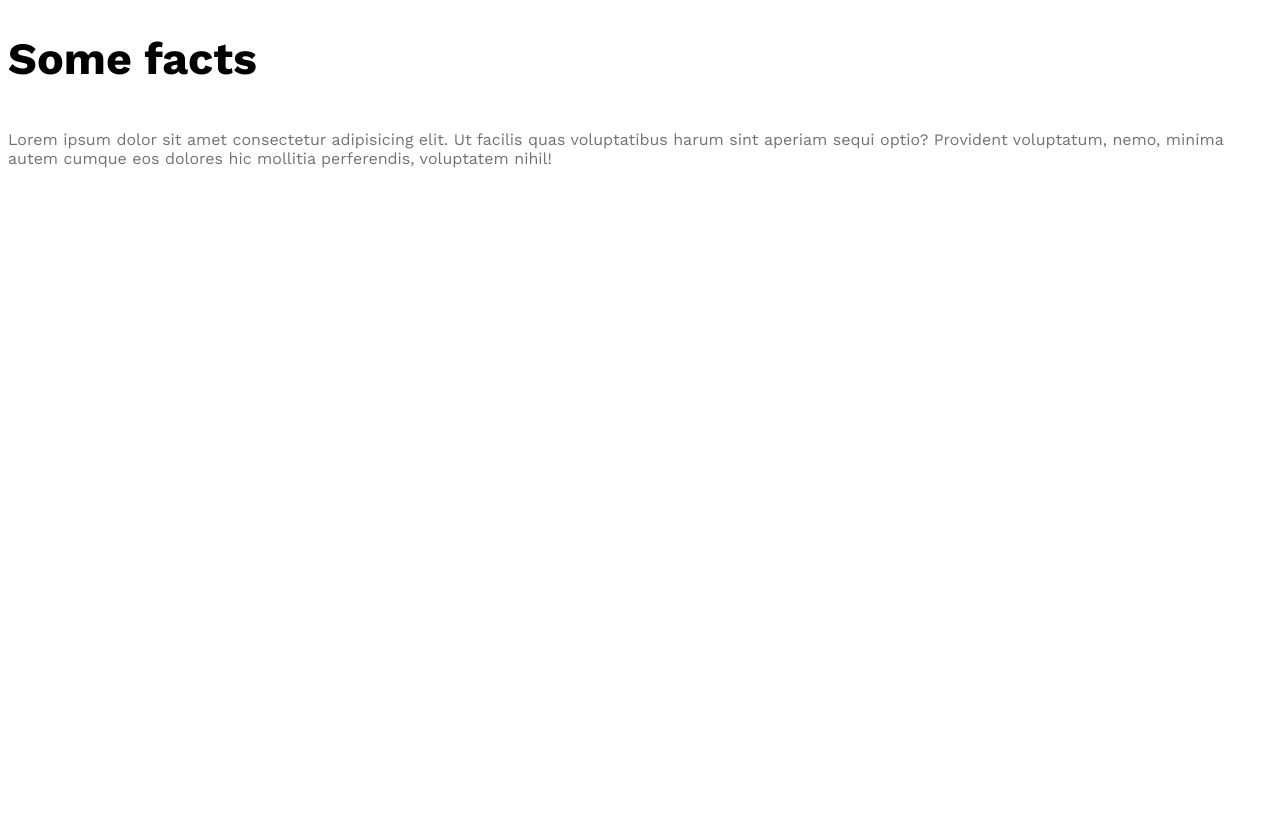
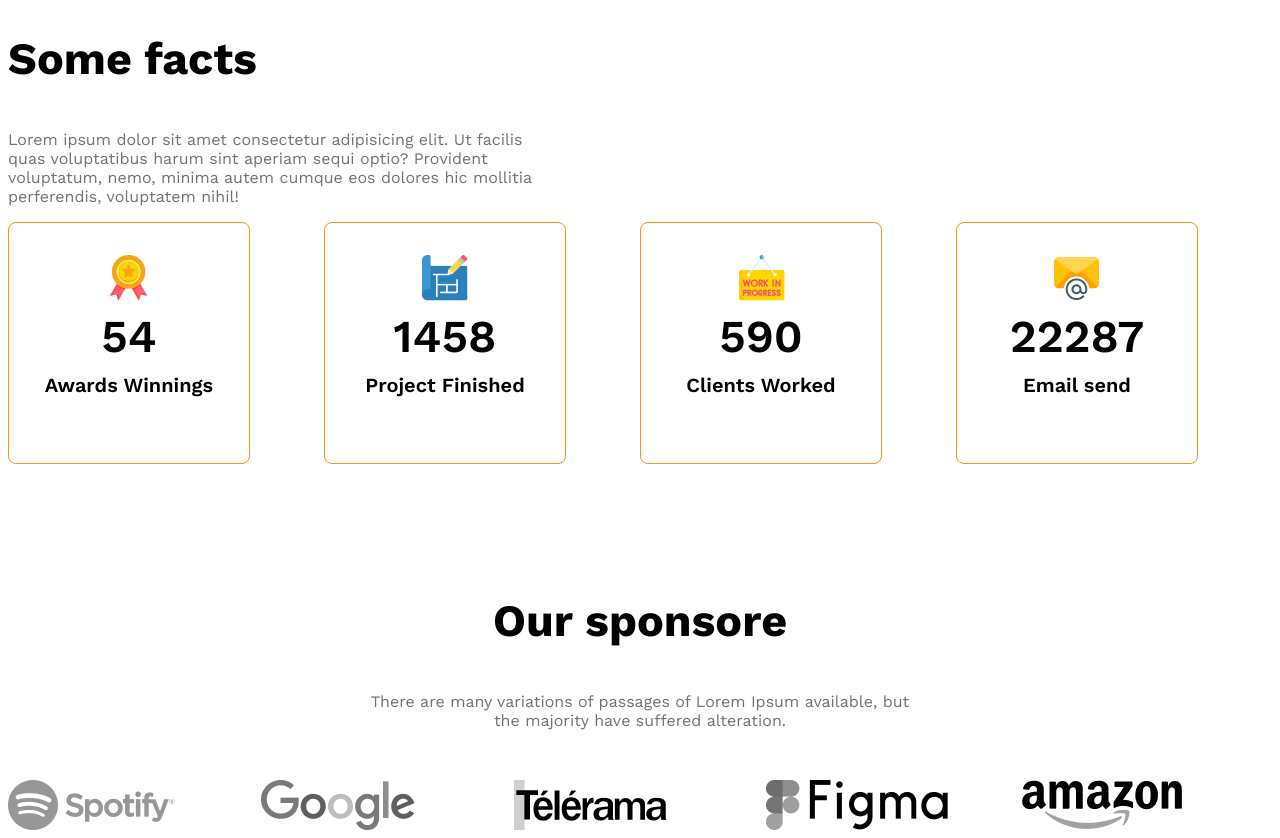
Before and after one commit to shb406/g3-architects-website, a plain HTML site: page index.html in a window 1280 px wide. Shown: the part 2120-2958 px from the top of the page. Before the commit the page ends 2577 px from the top, so only its background shows below. Drawn offline with nearby package versions, Linux system fonts and the light colour scheme.

Commit message:
added sposore and made it responsive

```diff
--- a/index.html
+++ b/index.html
@@ -46,38 +46,56 @@
                 <button class="btn-primary">Explore More</button>
             </div>
         </section>
-        <!-- feature will enjoy -->
+        <!-- some facts -->
          <section>
             <h3 class="section-title">Some facts</h3>
-            <p class="text-light-gray">Lorem ipsum dolor sit amet consectetur adipisicing elit. Ut facilis quas voluptatibus harum sint aperiam sequi optio? Provident voluptatum, nemo, minima autem cumque eos dolores hic mollitia perferendis, voluptatem nihil!</p>
+            <p class="text-light-gray fact-description">Lorem ipsum dolor sit amet consectetur adipisicing elit. Ut facilis quas voluptatibus harum sint aperiam sequi optio? Provident voluptatum, nemo, minima autem cumque eos dolores hic mollitia perferendis, voluptatem nihil!</p>
             <div class="fact-container">
-                <!-- .fact*4>img.fact-icon+h4.fact-number+h5.fact-name -->
-                <div class="fact">
-                    <img src="" alt="" class="fact-icon">
-                    <h4 class="fact-number"></h4>
-                    <h5 class="fact-name"></h5>
+                <!-- .fact-card*4>img.fact-icon+h4.fact-number+h5.fact-name -->
+                <div class="fact-card display-flex">
+                    <div>
+                    <img src="images/icons/ribon.png" alt="" class="fact-icon">
+                    <h4 class="fact-number">54</h4>
+                    <h5 class="fact-name">Awards Winnings</h5>
+                    </div>
                 </div>
-                <div class="fact">
-                    <img src="" alt="" class="fact-icon">
-                    <h4 class="fact-number"></h4>
-                    <h5 class="fact-name"></h5>
+                <div class="fact-card display-flex">
+                   <div>
+                    <img src="images/icons/projects.png" alt="" class="fact-icon">
+                    <h4 class="fact-number">1458</h4>
+                    <h5 class="fact-name">Project Finished</h5>
+                   </div>
                 </div>
-                <div class="fact">
-                    <img src="" alt="" class="fact-icon">
-                    <h4 class="fact-number"></h4>
-                    <h5 class="fact-name"></h5>
+                <div class="fact-card display-flex">
+                    <div>
+                    <img src="images/icons/customers.png" alt="" class="fact-icon">
+                    <h4 class="fact-number">590</h4>
+                    <h5 class="fact-name">Clients Worked</h5>
+                    </div>
                 </div>
-                <div class="fact">
-                    <img src="" alt="" class="fact-icon">
-                    <h4 class="fact-number"></h4>
-                    <h5 class="fact-name"></h5>
+                <div class="fact-card display-flex">
+                   <div>
+                    <img src="images/icons/email.png" alt="" class="fact-icon">
+                    <h4 class="fact-number">22287</h4>
+                    <h5 class="fact-name">Email send</h5>
+                   </div>
                 </div>
             </div>
          </section>
          <!-- some facts -->
-         <section class="some-facts">
-
-         </section>
+       <section class="our-sponsore">
+        <div class="sponsore-info">
+            <h3 class="section-title">Our sponsore</h3>
+            <p class="text-light-gray">There are many variations of passages of Lorem Ipsum available, but the majority have suffered alteration.</p>
+        </div>
+        <div class="sponsore-companies">
+            <img src="images/sponsors/spotify.png" alt="">
+            <img src="images/sponsors/google.png" alt="">
+            <img src="images/sponsors/telerama.png" alt="">
+            <img src="images/sponsors/figma.png" alt="">
+            <img src="images/sponsors/amazon.png" alt="">
+        </div>
+       </section>
     </main>
     <footer>
 
--- a/styles/architects.css
+++ b/styles/architects.css
@@ -100,7 +100,45 @@ main{
 #quick-list{
     font-weight: 500;
 }
-
+/* some facts realated style */
+.fact-container{
+    display: grid;
+    grid-template-columns: repeat(4, 1fr);
+}
+.fact-card{
+    border: 1px solid #FF900E;
+    width: 240px;
+    height: 240px;
+    border-radius: 8px;
+    text-align: center;
+    align-items: center;
+    justify-content: center;
+}
+.fact-number{
+    font-weight: 600;
+    font-size: 2.85rem;
+    margin-top: 5px;
+    margin-bottom: 10px;
+}
+.fact-name{
+    font-weight: 600;
+    font-size: 1.25rem;
+    margin-top: 10px;
+}
+.fact-description{
+    max-width: 540px;
+}
+/* sponsore realated style */
+.sponsore-info{
+    max-width: 540px;
+    margin: 50px auto;
+    text-align: center;
+}
+.sponsore-companies{
+    display: grid;
+    grid-template-columns: repeat(5, 1fr);
+    filter: grayscale(100%);
+}
 /* responsive media query */
 @media screen and (max-width: 576px) {
     .navbar,
@@ -108,11 +146,18 @@ main{
     .teams{
         flex-direction: column;
     }
-    .team-img-container{
+    .team-img-container,
+    .fact-container,
+    .sponsore-companies{
         grid-template-columns: repeat(1, 1fr);
     }
     .our-features{
         margin-left: 20px;
+    }
+    .fact-container,
+    .sponsore-companies{
+        justify-items: center;
+        gap: 24px;
     }
 
 
@@ -125,4 +170,10 @@ main{
     .our-features{
         margin-left: 20px;
     }
+    .sponsore-companies, .fact-container{
+        grid-template-columns: repeat(2, 1fr);
+        gap: 20px;
+        justify-content: center;
+    }
+
 }
```
